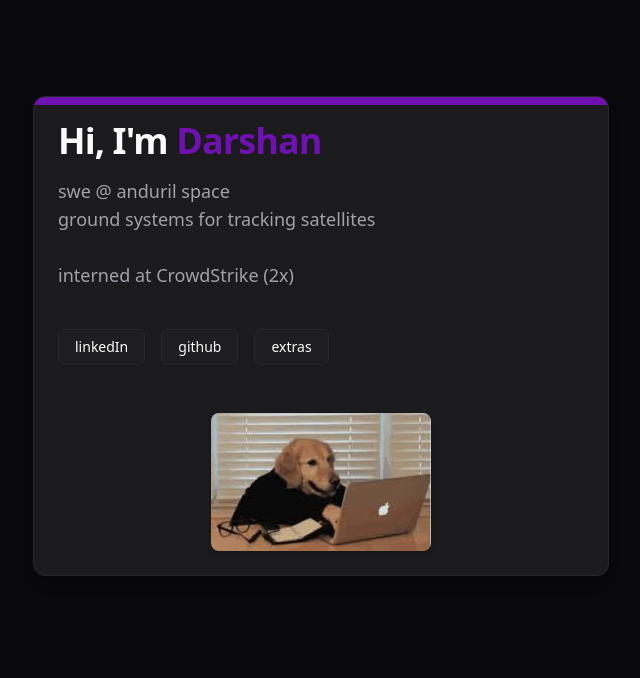
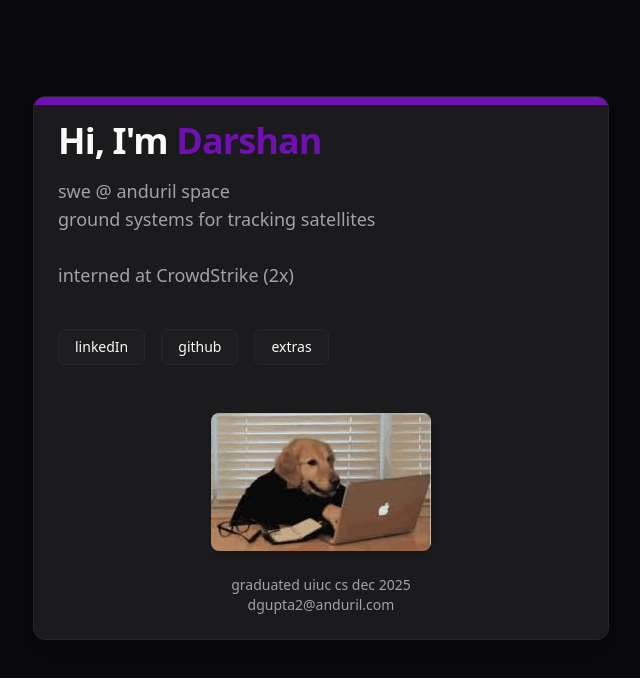
Before and after one commit to darshangupta/shadcnpersonalwebsite, a Next.js app: page / in a window 1280 px wide. Shown: the top 678 px of the page, without its empty margins (319-959 px from the left). Built offline with nearby package versions, Linux system fonts and the light colour scheme.

Commit message:
Add graduation line and contact email to bottom of card
Co-Authored-By: Claude Sonnet 5 <noreply@anthropic.com>

```diff
--- a/src/app/page.tsx
+++ b/src/app/page.tsx
@@ -42,6 +42,11 @@ export default function Home() {
           <div className="flex justify-center pt-6">
             <img src="/realdog.png" alt="Dog coding meme" className="rounded-lg max-w-xs shadow-md" />
           </div>
+          <p className="text-sm text-muted-foreground text-center">
+            graduated uiuc cs dec 2025
+            <br />
+            <a href="mailto:dgupta2@anduril.com" className="hover:underline">dgupta2@anduril.com</a>
+          </p>
         </CardContent>
       </Card>
     </main>
```
